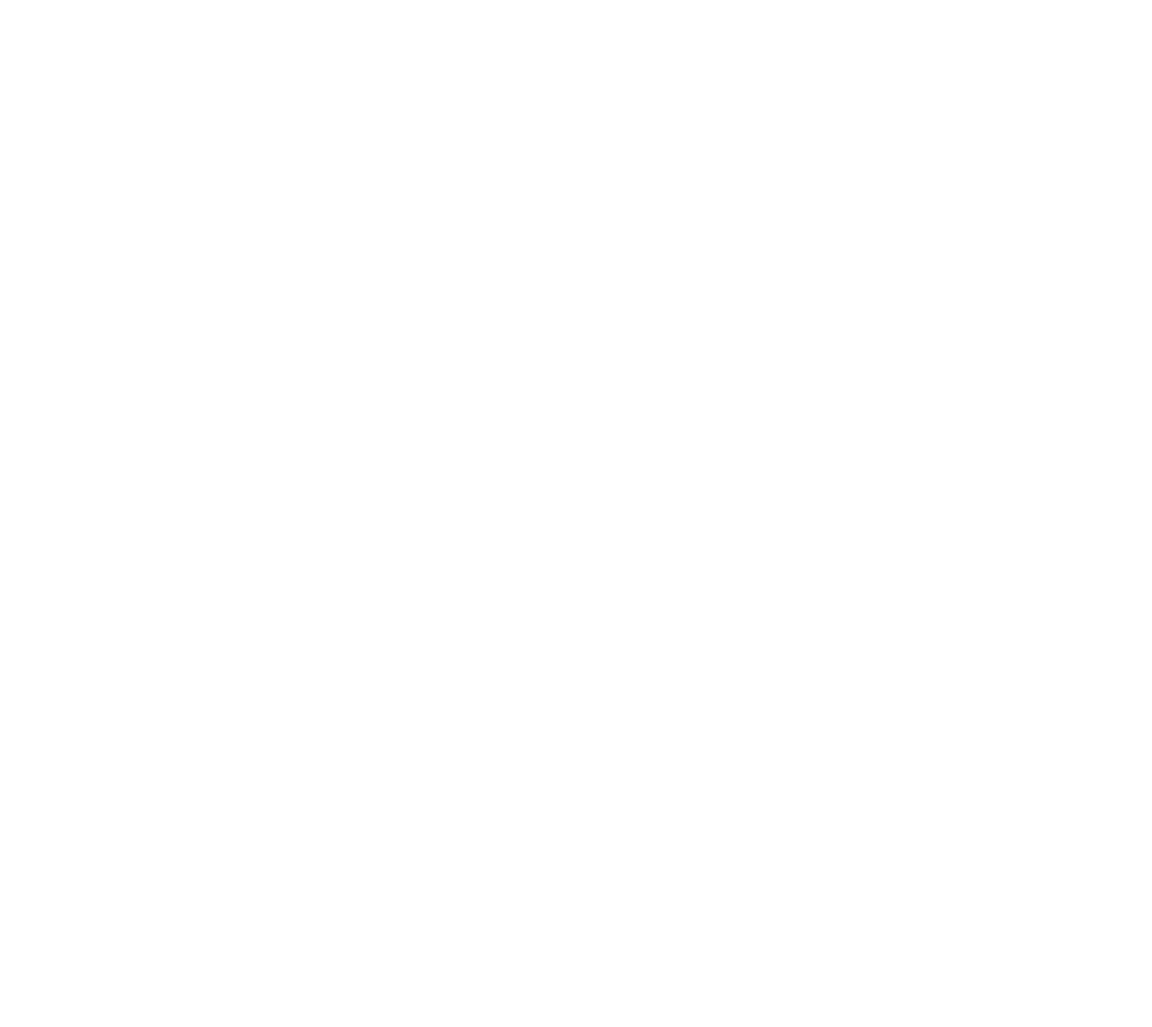
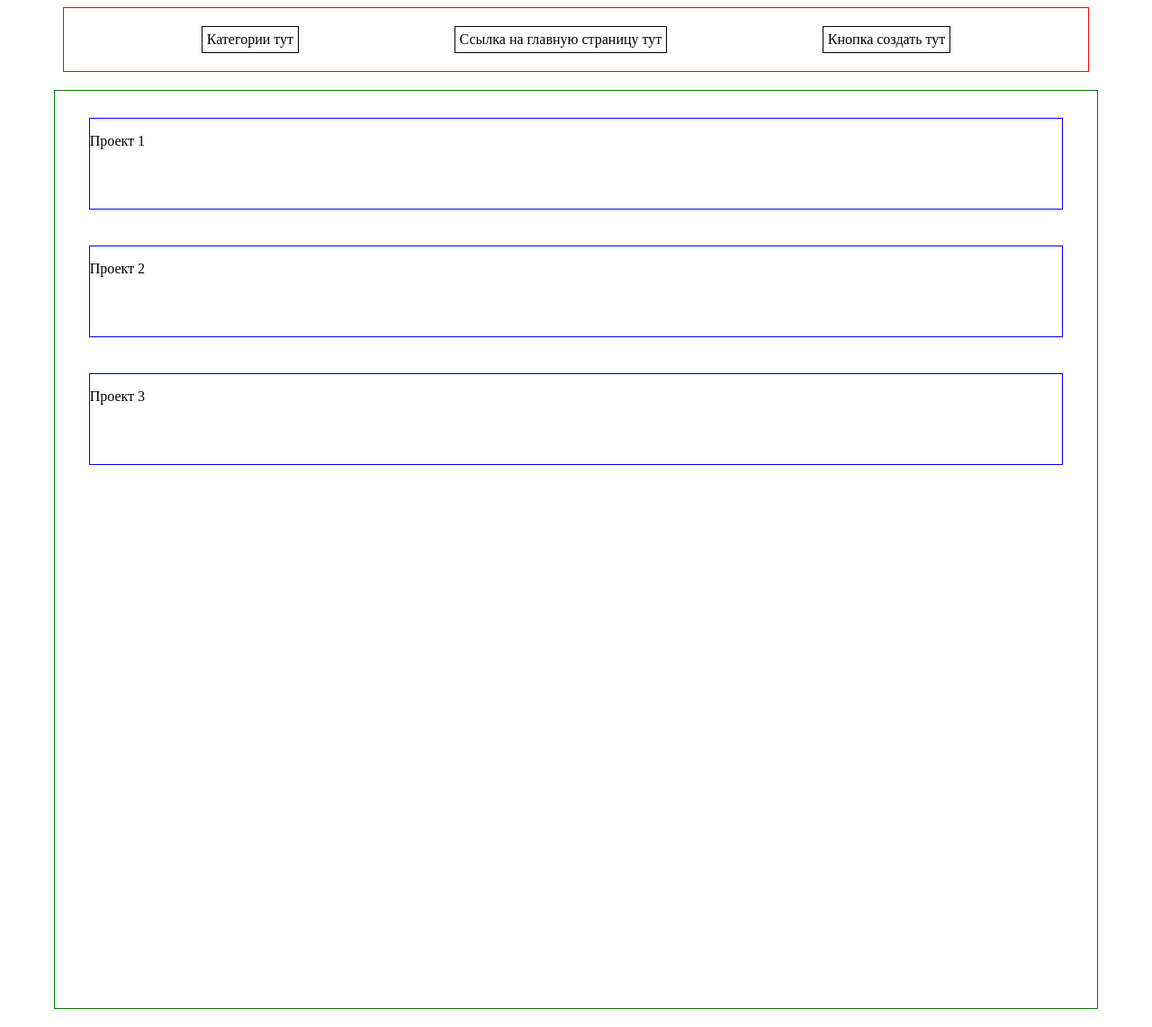
Before and after one commit to overcodeme/DropTrackerWeb-on-Flask, a Flask app: page / in a window 1280 px wide. Before the commit the page is empty. Shown: the whole page at 90% size. Before the commit the page ends 800 px from the top, so only its background shows below. Run offline with Flask 3, Linux system fonts and the light colour scheme; parts of the project's set-up code (start-up, migrations or seed data) failed here and were passed over.

Commit message:
Little changes in html and app.py script

```diff
--- a/app.py
+++ b/app.py
@@ -1,8 +1,9 @@
 from flask import Flask, render_template
+from config import SQLALCHEMY_DATABASE_URI, SQLALCHEMY_TRACK_MODIFICATIONS
 from models import db
 
 def create_app():
-    flask_app = Flask(__name__)
+    app = Flask(__name__)
 
     app.config['SQLALCHEMY_DATABASE_URI'] = SQLALCHEMY_DATABASE_URI
     app.config['SQLALCHEMY_TRACK_MODIFICATIONS'] = SQLALCHEMY_TRACK_MODIFICATIONS
@@ -14,10 +15,10 @@ def create_app():
         return render_template('index.html')
 
 
-    return flask_app
+    return app
 
 
-app = create_app()
+flask_app = create_app()
 
 if __name__ == '__main__':
-    app.run(debug=True)
+    flask_app.run(debug=True)
--- /dev/null
+++ b/static/style.css
@@ -0,0 +1,36 @@
+header {
+    display: flex;
+    justify-content: space-evenly;
+    border: 1px solid red;
+    width: 90%;
+    margin: auto;
+}
+
+.header-elem {
+    display: flex;
+    border: 1px solid black;
+    margin: 20px;
+}
+
+.header-elem p {
+    margin: 5px;
+}
+
+.projects-list {
+    width: 90%;
+    min-height: 1000px;
+    display: flex;
+    flex-direction: column;
+    margin: 20px auto;
+    border: 1px solid green;
+    align-items: flex-start;
+    padding: 10px;
+}
+
+.projects-list div {
+    display: flex;
+    width: 95%;
+    height: 100px;
+    border: 1px solid blue;
+    margin: 20px auto;
+}
--- a/templates/index.html
+++ b/templates/index.html
@@ -2,9 +2,31 @@
 <html lang="en">
 <head>
     <meta charset="UTF-8">
-    <title>Title</title>
+    <title>Drop List</title>
+    <link rel="stylesheet" href='../static/style.css'>
 </head>
 <body>
-
+    <header>
+        <div class="header-elem">
+            <p>Категории тут</p>
+        </div>
+        <div class="header-elem">
+            <p>Ссылка на главную страницу тут</p>
+        </div>
+        <div class="header-elem">
+            <p>Кнопка создать тут</p>
+        </div>
+    </header>
+    <div class="projects-list">
+        <div>
+            <p>Проект 1</p>
+        </div>
+        <div>
+            <p>Проект 2</p>
+        </div>
+        <div>
+            <p>Проект 3</p>
+        </div>
+    </div>
 </body>
 </html>
```
Also changed, not shown: models.py (+4 -3 lines).
